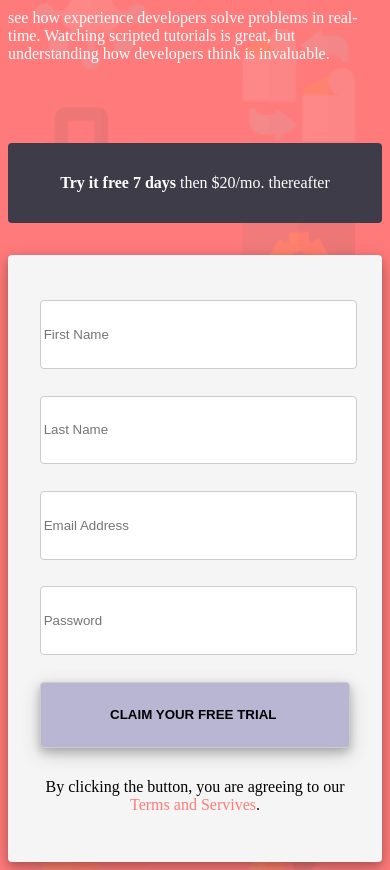
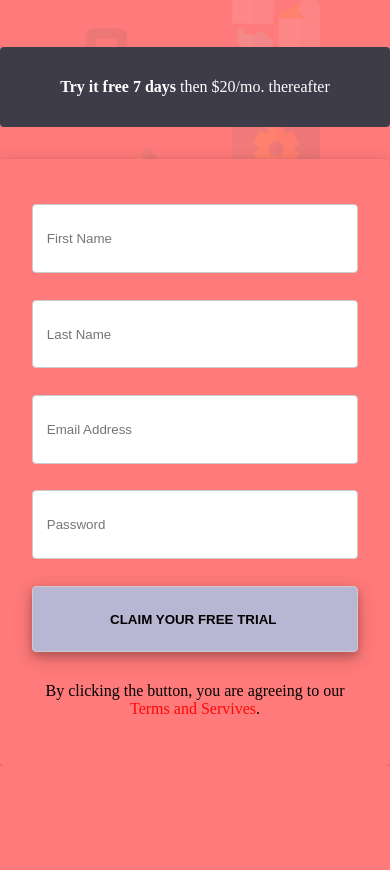
Before and after one commit to josebright/zuri-media_queries, a plain HTML site: page index.html in a window 390 px wide. Shown: the part 253-1123 px from the top of the page. After the commit the page ends 1019 px from the top, so only its background shows below. Drawn offline with Linux system fonts and the light colour scheme.

Commit message:
styling corrected and fixed

```diff
--- a/index.html
+++ b/index.html
@@ -20,13 +20,13 @@
             <div class="box">
                 <div class="box2a"><strong>Try it free 7 days</strong> then $20/mo. thereafter</div>
                 <div class="box2b">
-                    <form action="mailto:josebright29@gmail.com" method="post" autocomplete="on">
-                        <input id="fname" type="text" placeholder="First Name" required>
-                        <input id="lname" type="text" placeholder="Last Name" required>
-                        <input id="email" type="email" placeholder="Email Address" required>
-                        <input id="password" type="password" placeholder="Password" required>
+                    <form action="mailto:josebright29@gmail.com" method="POST" autocomplete="on">
+                        <input id="fname" class="text-padding" type="text" placeholder="First Name" required>
+                        <input id="lname" class="text-padding" type="text" placeholder="Last Name" required>
+                        <input id="email" class="text-padding" type="email" placeholder="Email Address" required>
+                        <input id="password" class="text-padding" type="password" placeholder="Password" required>
                         <input type="submit" value="CLAIM YOUR FREE TRIAL ">
-                        <p>By clicking the button, you are agreeing to our <span>Terms and Servives</span>.</p>
+                        <p>By clicking the button, you are agreeing to our <span style="cursor: pointer;">Terms and Servives</span>.</p>
                     </form>
                 </div>
             </div>
--- a/style.css
+++ b/style.css
@@ -10,11 +10,14 @@ body{
     background-position: center;
     background-size: cover;
     margin-top: 13em;
+    height: 100vh;
+    margin: 0;
 }
 
 main{
     display: flex;
     width: 70em;
+    height: 100vh;
     margin: auto;
     align-items: center;
 }
@@ -33,6 +36,11 @@ main{
     margin-bottom: 0.5em;
 }
 
+.text-padding {
+    padding: 0 0 0 1em;
+    width: 95%;
+}
+
 .box2a{
     background-color:hsl(249, 10%, 26%);
     line-height: 5em;
@@ -40,6 +48,7 @@ main{
     text-align: center;
     border-radius: 4px;
     margin-bottom: 2em;
+    align-items: center;
 }
 
 .box2b{
@@ -54,7 +63,7 @@ input{
     width: 100%;
     height: 5em;
     margin: 1em auto;
-    padding: 0 0.2em;
+    /* padding: 0 0.5em; */
     border: 1px solid #ccc;
     border-radius: 4px;
   }
@@ -71,13 +80,11 @@ input{
   }
 
   @media screen and (max-width: 767px) {
-    body{
-        margin-top: 8em;
-    }
     main{
         display: block;
         width: 100%;
         margin: auto;
+        text-align: center;
     }
     .box{
         width: 100%;
@@ -86,4 +93,11 @@ input{
         padding: 0;
         margin-bottom: 5em;
     }
+    .box2b{
+        width: auto;
+        background-color: hsl(0, 100%, 74%);
+    }
+    span{
+        color: rgb(255, 7, 7);
+      }
   }
```
